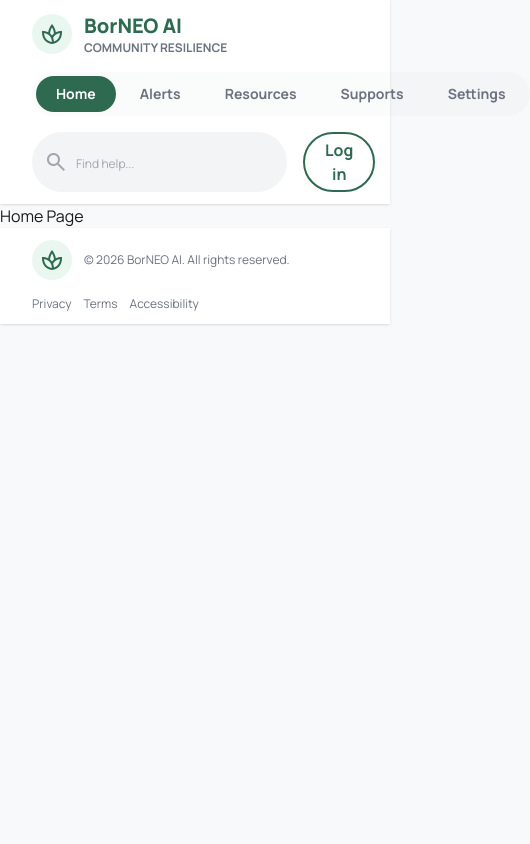
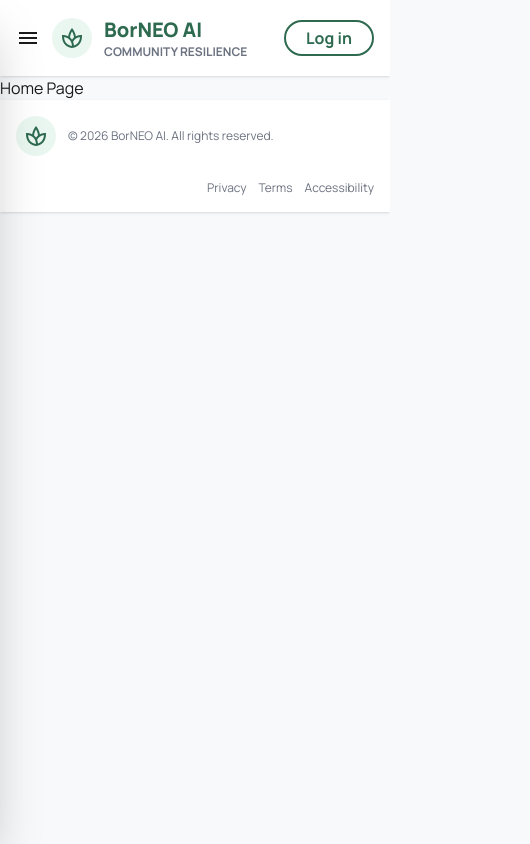
Before and after one commit to ACZH05/borneo-hackathon, a Next.js app: page / in a window 390 px wide. Shown: the whole page, 530 px wide, since content can reach past the window. Built offline with nearby package versions, Linux system fonts and the light colour scheme.

Commit message:
Responsive Update

```diff
--- a/src/components/layout/Footer.tsx
+++ b/src/components/layout/Footer.tsx
@@ -2,7 +2,7 @@
 
 export default function Footer() {
   return (
-    <footer className="sticky top-0 z-50 flex flex-wrap gap-4 items-center justify-between bg-surface shadow-sm min-w-screen px-8 py-3">
+    <footer className="sticky top-0 flex flex-wrap gap-6 items-center justify-between bg-surface shadow-sm min-w-screen px-4 py-4">
         <div className="flex items-center gap-3">
             {/* --- Logo --- */}
             <div className="flex items-center justify-center rounded-full bg-secondary/20 h-10 w-10">
@@ -14,7 +14,7 @@ export default function Footer() {
         </div>
 
         {/* --- Footer Links --- */}
-        <div className="flex items-center text-xs text-textGrey gap-3">
+        <div className="flex items-center text-xs text-textGrey gap-3 ml-auto">
             <span>Privacy</span>
             <span>Terms</span>
             <span>Accessibility</span>
--- a/src/components/layout/Header.tsx
+++ b/src/components/layout/Header.tsx
@@ -2,9 +2,7 @@
 
 import Link from "next/link";
 import { usePathname } from "next/navigation";
-
-export default function Header() {
-  const pathname = usePathname();
+import { JSX, useState } from "react";
 
 // --- Navigation Link List ---
 const navLinks = [
@@ -15,10 +13,16 @@ export default function Header() {
   { name: "Settings", href: "/settings" },
 ];
 
+export default function Header() {
+  const pathname = usePathname();
+
   return (
-    <header className="sticky top-0 z-50 flex flex-wrap gap-4 items-center justify-between bg-surface shadow-sm min-w-screen px-8 py-3">
+    <header className="sticky top-0 z-50 flex flex-wrap gap-4 items-center justify-between bg-surface shadow-sm min-w-screen px-4 py-4">
       {/* --- Left Side --- */}
-      <div className="flex items-center gap-3">
+      <div className="flex items-center justify-center gap-3">
+        {/* --- Drawer for Mobile --- */}
+        <Drawer />
+
         {/* --- Logo --- */}
         <div className="flex items-center justify-center rounded-full bg-secondary/20 h-10 w-10">
           <span className="material-symbols-outlined text-2xl text-primary">spa</span> {/* Logo Icon from Google Material Symbols */}
@@ -31,8 +35,8 @@ export default function Header() {
         </div>
       </div>
 
-      {/* --- Middle Navigation Links --- */}
-      <nav className="flex items-center gap-1 rounded-full bg-foreground/3 px-1 py-1">
+      {/* --- Middle Navigation Links --- */} {/* Show only on desktop. */}
+      <nav className="hidden xl:flex items-center gap-1 rounded-full bg-foreground/3 px-1 py-1">
         {navLinks.map((link) => (
           <Link
             href={link.href}
@@ -47,9 +51,9 @@ export default function Header() {
         ))}
       </nav>
 
-      <div className="flex gap-4">
-        {/* --- Search Bar --- */}
-        <div className="flex items-center rounded-full bg-foreground/8 border-none px-3 py-1">
+      <div className="flex gap-4 ml-auto">
+        {/* --- Search Bar --- */} {/* Show only on desktop. */}
+        <div className="hidden xl:flex items-center rounded-full bg-foreground/8 border-none px-3 py-1">
           <span className="material-symbols-outlined text-textGrey/60 text-xs">search</span> {/* Search Icon from Google Material Symbols */}
           <input placeholder="Find help..." className="rounded-full bg-transparent border-none outline-none placeholder:text-textGrey/60 placeholder:text-xs px-2"></input>
         </div>
@@ -60,3 +64,55 @@ export default function Header() {
     </header>
   );
 }
+
+function Drawer() : JSX.Element {
+  const [isOpen, setIsOpen] = useState(false);
+  const pathname = usePathname();
+
+  return (
+    <>
+      {/* --- Drawer Button --- */} {/* Show only on mobile. */}
+      <button onClick={() => setIsOpen(true)} className="xl:hidden flex items-center justify-center">
+        <span className="material-symbols-outlined text-3xl">menu</span>
+      </button>
+
+      {/* --- Drawer Overlay --- */}
+      <div
+        className={`fixed inset-0 z-40 bg-black/50 transition-opacity duration-300 ease-out ${
+          isOpen ? "opacity-100 visible" : "opacity-0 invisible"
+        }`}
+        onClick={() => setIsOpen(false)} // Close drawer when clicking on the overlay.
+      />
+
+      {/* --- Drawer Panel --- */}
+      <aside
+        className={`fixed top-0 left-0 z-50 flex flex-col bg-surface shadow-2xl h-full w-54 transition-transform duration-500 ease-out ${
+          isOpen ? "translate-x-0" : "-translate-x-full"
+        }`}
+      >
+        {/* --- Search Bar --- */}
+        <div className="flex items-center rounded-full bg-foreground/8 border-none px-3 py-1 mx-2 my-4">
+          <span className="material-symbols-outlined text-textGrey/60 text-xs">search</span> {/* Search Icon from Google Material Symbols */}
+          <input placeholder="Find help..." className="rounded-full bg-transparent border-none outline-none placeholder:text-textGrey/60 placeholder:text-xs px-2"></input>
+        </div>
+
+        {/* --- Menu Links --- */}
+        <nav className="flex flex-col">
+          {navLinks.map((link) => (
+            <Link
+              href={link.href}
+              className={`text-sm font-bold px-4 py-3 ${
+                pathname === link.href
+                  ? "bg-primary text-surface"
+                  : "text-textGrey hover:bg-secondary/20"
+              }`}
+              onClick={() => setIsOpen(false)}
+            >
+              {link.name}
+            </Link>
+          ))}
+        </nav>
+      </aside>
+    </>
+  );
+}
```
Lines whose indentation alone changed are shown as unchanged.
